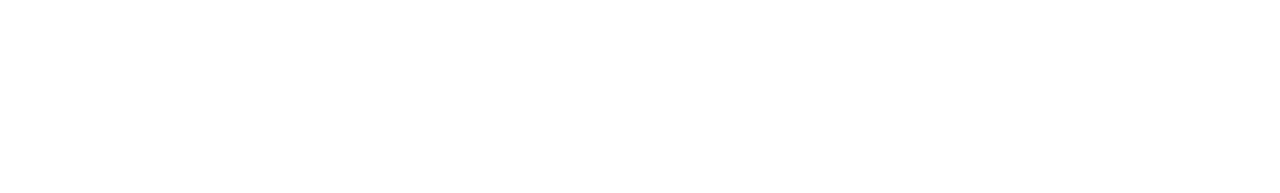
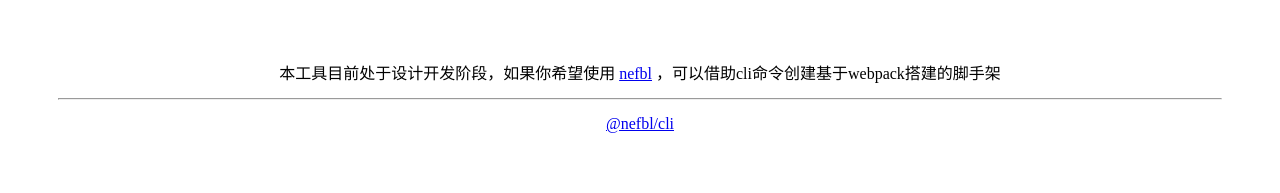
Before and after one commit to nefbl/pack, a website: page docs/index.html in a window 1280 px wide. Drawn offline with Linux system fonts and the light colour scheme.

```diff
--- a/docs/index.html
+++ b/docs/index.html
@@ -7,10 +7,23 @@
     <meta name="viewport" content="width=device-width, initial-scale=1.0">
     <link rel="shortcut icon" href="./logo.png">
     <title>Nefbl | 新一代前端框架（打包工具）</title>
+    <style>
+        body {
+            padding: 50px;
+            text-align: center;
+            line-height: 2em;
+        }
+    </style>
 </head>
 
 <body>
 
+    本工具目前处于设计开发阶段，如果你希望使用
+    <a href="https://nefbl.github.io/api/" target="_blank">nefbl</a>
+    ，可以借助cli命令创建基于webpack搭建的脚手架
+    <hr />
+    <a href="https://www.npmjs.com/package/@nefbl/cli" target="_blank">@nefbl/cli</a>
+
 </body>
 
 </html>
--- a/package.json
+++ b/package.json
@@ -1,9 +1,9 @@
 {
   "name": "@nefbl/pack",
-  "version": "0.1.0-alpha.0",
+  "version": "0.1.0-alpha.2",
   "description": "nefbl打包工具",
   "bin": {
-    "nefblpack": "bin/run"
+    "nefbl_pack": "bin/run"
   },
   "repository": {
     "type": "git",
```
Also changed, not shown: test/nefblpack.config.js (deleted, +0 -9 lines), test/pack.config.js (added, +21 -0 lines), test/package.json (+3 -1 lines), 4 other files.
